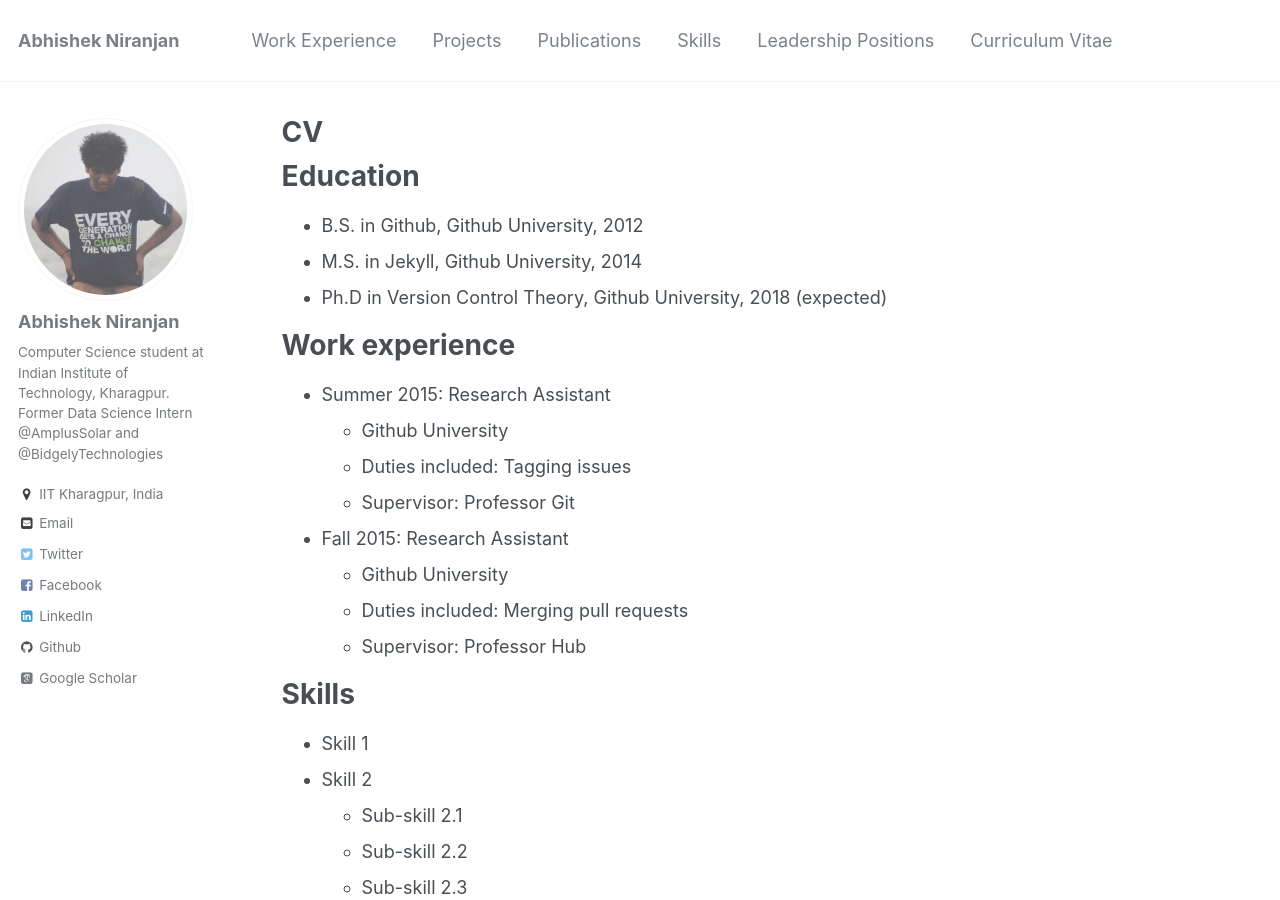
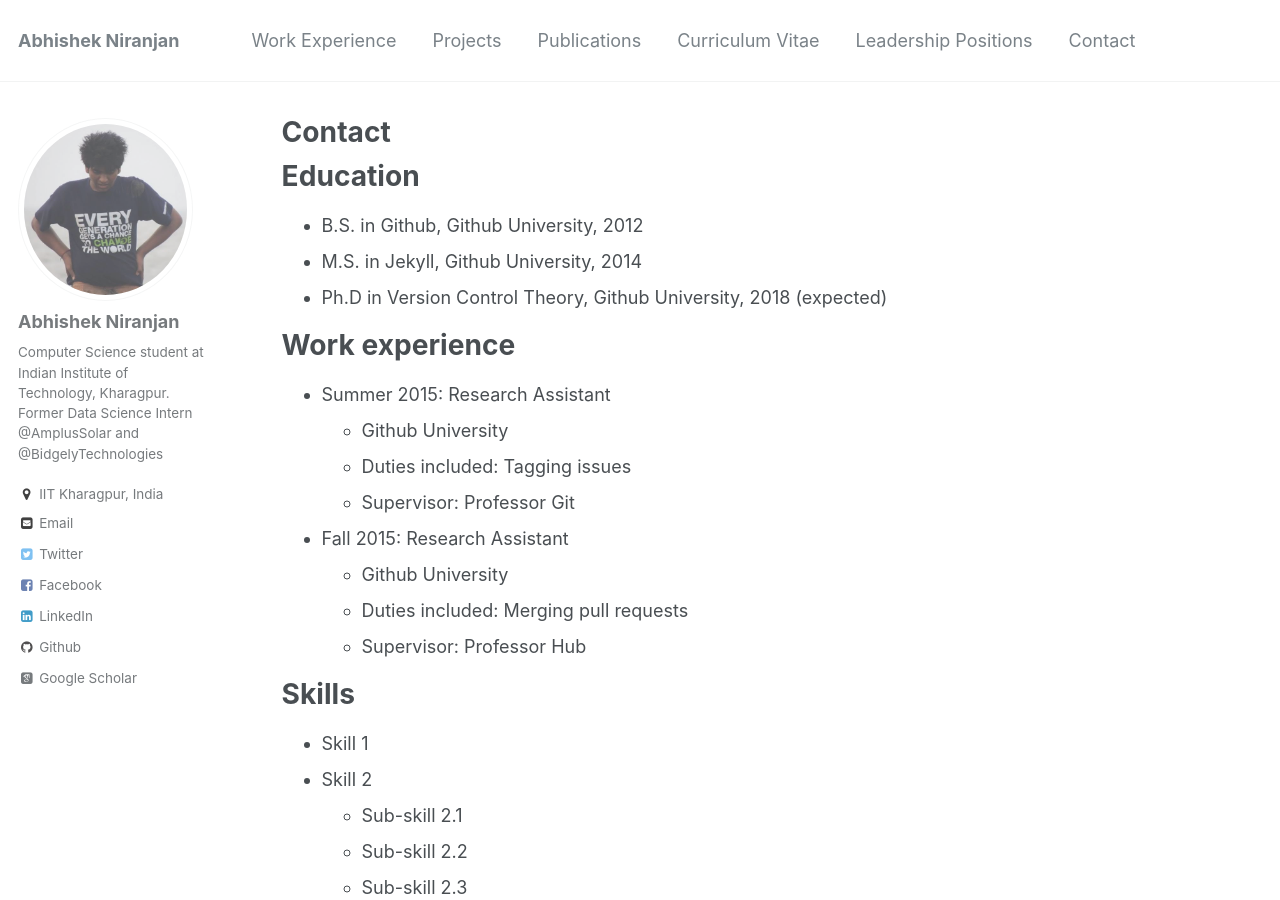
Before and after one commit to abhishek-niranjan/abhishek-niranjan.github.io, a Jekyll site: the page built from _pages/cv.md, in a window 1280 px wide and 900 px high. Built offline with Jekyll 4.4.1, drawn with Linux system fonts in a browser that asks for light colours; some web fonts are replaced.

```diff
--- a/_data/navigation.yml
+++ b/_data/navigation.yml
@@ -9,11 +9,11 @@ main:
   - title: "Publications"
     url: /publications/
 
-  - title: "Skills"
-    url: /skills/
+  - title: "Curriculum Vitae"
+    url: /cv/
 
   - title: "Leadership Positions"
     url: /pors/
 
-  - title: "Curriculum Vitae"
-    url: /cv/
+  - title: "Contact"
+    url: /contact/
--- a/_pages/cv.md
+++ b/_pages/cv.md
@@ -1,10 +1,8 @@
 ---
 layout: archive
-title: "CV"
-permalink: /cv/
+title: "Contact"
+permalink: /contact/
 author_profile: true
-redirect_from:
-  - /resume
 ---
 
 {% include base_path %}
```
Also changed, not shown: _pages/contact.md (added, +6 -0 lines), _pages/skills.md (deleted, +0 -6 lines).
